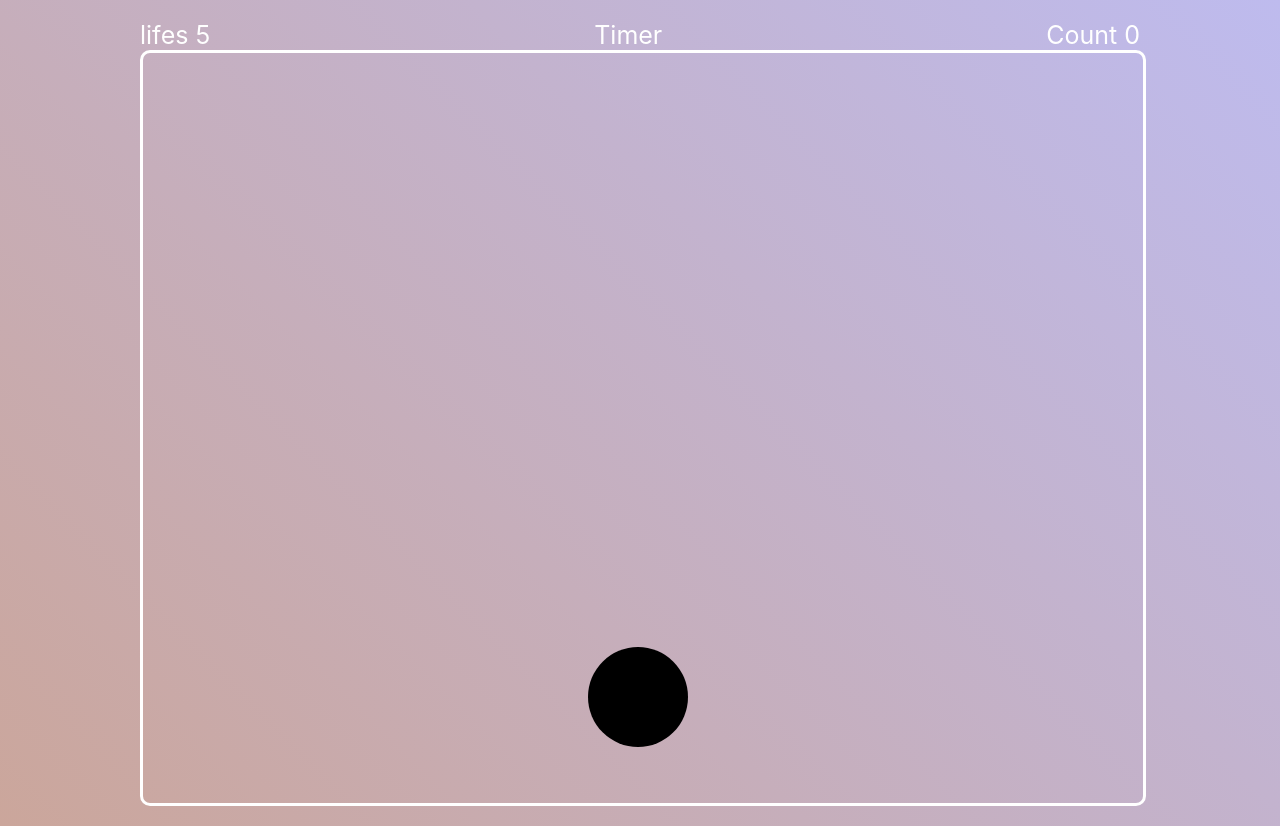
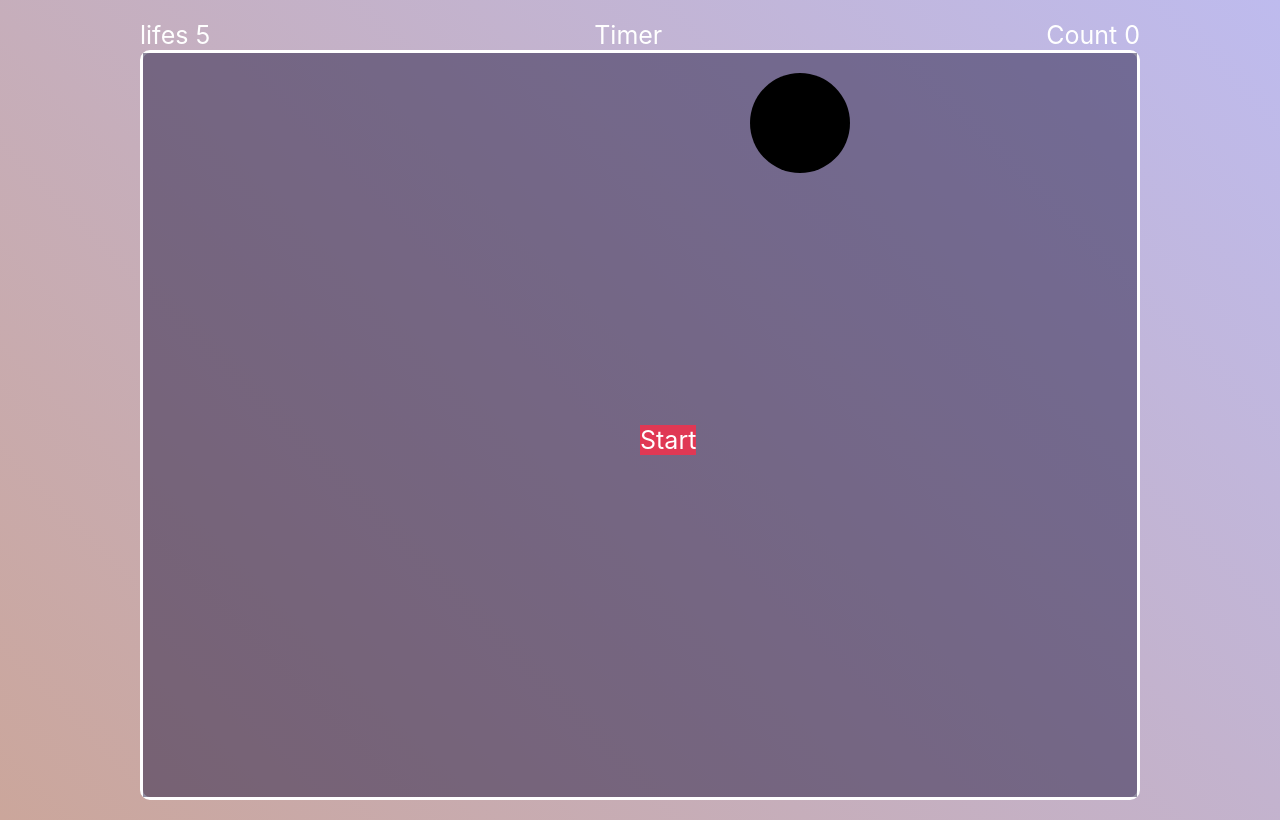
Before and after one commit to NotLostInCode/bursting-bubbles, a React (Create React App) app: page / in a window 1280 px wide. Built offline with nearby package versions, Linux system fonts and the light colour scheme.

Commit message:
adding start button logic

```diff
--- a/src/App.tsx
+++ b/src/App.tsx
@@ -1,33 +1,29 @@
 import React, {useEffect, useState} from 'react';
 import styles from './styles/App.module.css'
 
+
 export const App = () => {
-  const getRandomPosition = (maxWidth:number, maxHeight:number) => {
-    const x = Math.random() * (maxWidth - 50)
-    const y = Math.random() * (maxHeight - 50)
-    return {x, y}
+
+    const [count, setCount] = useState(0)
+    const [life, setLife] = useState(5)
+    const [start, setStart] = useState(false)
+    const [countdown, setCountdown] = useState(3)
+
+    const onClickStartHandler = () => {
+        setStart(true)
+
     }
-  // @ts-ignore
-  const [position, setPosition] = useState(getRandomPosition(950, 700))
-  const [count, setCount] = useState(0)
-  const [round, setRound] = useState(1)
-  const [life, setLife] = useState(5)
+
+    useEffect(() => {
+        if(start && countdown !== 0) {
+            const countdownInterval = setInterval(() => {
+                setCountdown(countdown => countdown - 1)
+            }, 1500)
+        }
 
 
 
-  useEffect(() => {
-    setPosition(getRandomPosition(950, 700))
-  }, []);
-
-  const { x, y } = position;
-
-  const onClickRandomBubbleHandler = () => {
-    setPosition(getRandomPosition(950, 700))
-    setCount(count => count + 1)
-    if ((count + 1) % 10 === 0) {
-      setRound(round => round + 1)
-    }
-  }
+    }, [start, count]);
 
 
 
@@ -43,9 +39,12 @@ export const App = () => {
                 </div>
 
                 <div className={styles.burstingBubbles}>
-            <div style={{position: "absolute",
-              left: `${x}px`,
-              top: `${y}px`,}} onClick={onClickRandomBubbleHandler} className={styles.bubble}></div>
+                   <div className={start ? ''  : styles.playGame}>
+                            <button onClick={onClickStartHandler} className={styles.start}>
+                                {start ?  countdown : 'Start'}</button>
+                        </div>
+                    <Bubble setCount={setCount}
+                            count={count}/>
                 </div>
             </div>
 
@@ -54,19 +53,37 @@ export const App = () => {
 }
 
 
+type PropsType = {
+    setCount: (count: number) => void
+    count: number
+}
+
+export const Bubble: React.FC<PropsType> = ({setCount, count}) => {
+
+    const getRandomPosition = (maxWidth: number, maxHeight: number) => {
+        const x = Math.random() * (maxWidth - 50)
+        const y = Math.random() * (maxHeight - 50)
+        return {x, y}
+    }
+
+    const [position, setPosition] = useState(getRandomPosition(950, 700))
+
+    const onClickRandomBubbleHandler = () => {
+        setPosition(getRandomPosition(950, 700))
+        setCount(count + 1)
+    }
+    const {x, y} = position;
 
 
-
-
-
-
-
-
-
-
-
-
-
+    return (
+        <div style={{
+            position: "absolute",
+            left: `${x}px`,
+            top: `${y}px`,
+        }} onClick={onClickRandomBubbleHandler} className={styles.bubble}>
+        </div>
+    )
+}
 
 
 // -----------
--- a/src/index.tsx
+++ b/src/index.tsx
@@ -1,6 +1,7 @@
 import React from 'react';
 import ReactDOM from 'react-dom/client';
 import './styles/index.css';
+import './styles/reset.css';
 import {App} from './App';
 import reportWebVitals from './reportWebVitals';
 
--- a/src/styles/App.module.css
+++ b/src/styles/App.module.css
@@ -46,3 +46,16 @@
 .repeat {
     cursor: pointer;
 }
+
+.playGame {
+    background-color: rgba(38, 31, 71, 0.5);
+    height: 100%;
+}
+/*background-color: rgba(38, 31, 71, 0.5);*/
+.start {
+    background-color: #e03854;
+    position: absolute;
+    top: 50%;
+    left: 50%;
+    z-index: 50;
+}
--- a/src/styles/reset.css
+++ b/src/styles/reset.css
@@ -0,0 +1,102 @@
+/* Reset and base styles  */
+* {
+    padding: 0px;
+    margin: 0px;
+    border: none;
+}
+
+*,
+*::before,
+*::after {
+    box-sizing: border-box;
+}
+
+:focus,
+:active {
+    /*outline: none;*/
+}
+
+a:focus,
+a:active {
+    /* outline: none;*/
+}
+
+/* Links */
+
+a, a:link, a:visited  {
+    color: inherit;
+    text-decoration: none;
+    display: inline-block;
+}
+
+a:hover  {
+    color: inherit;
+    text-decoration: none;
+}
+
+/* Common */
+
+aside, nav, footer, header, section, main {
+    display: block;
+}
+
+h1, h2, h3, h4, h5, h6, p {
+    font-size: inherit;
+    font-weight: inherit;
+}
+
+ul, ul li {
+    list-style: none;
+}
+
+img {
+    vertical-align: top;
+}
+
+img, svg {
+    max-width: 100%;
+    height: auto;
+}
+
+address {
+    font-style: normal;
+}
+
+/* Form */
+
+input, textarea, button, select {
+    font-family: inherit;
+    font-size: inherit;
+    color: inherit;
+    background-color: transparent;
+}
+
+input::-ms-clear {
+    display: none;
+}
+
+button, input[type="submit"] {
+    display: inline-block;
+    box-shadow: none;
+    background-color: transparent;
+    background: none;
+    cursor: pointer;
+}
+
+input:focus, input:active,
+button:focus, button:active {
+    outline: none;
+}
+
+button::-moz-focus-inner {
+    padding: 0;
+    border: 0;
+}
+
+label {
+    cursor: pointer;
+}
+
+legend {
+    display: block;
+}
```
Lines whose indentation alone changed are shown as unchanged.
